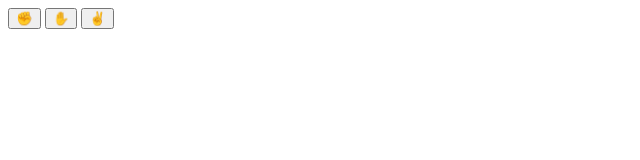
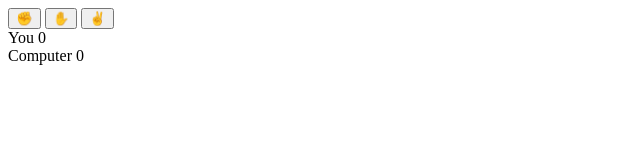
Before and after one commit to JordanKingVeoxyl/tester-rockpaperscissors-lizard-spock, a plain HTML site: page index.html in a window 1280 px wide. Shown: the whole page, without its empty margins (0-640 px from the left). Drawn offline with Linux system fonts and the light colour scheme.

Commit message:
Added structure to HTML page

```diff
--- a/index.html
+++ b/index.html
@@ -12,5 +12,15 @@
         <button class="selection">✋</button>
         <button class="selection">✌️</button>
     </div>
+    <div class="results">
+        <div>
+            You
+            <span class="results-score">0</span>
+        </div>
+        <div>
+            Computer
+            <span class="results-score">0</span>
+        </div>
+    </div>
 </body>
 </html>
```
